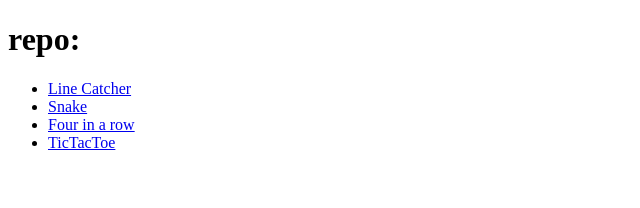
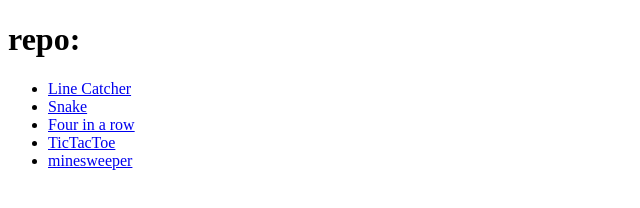
Before and after one commit to halvis82/halvis82.github.io, a plain HTML site: page index.html in a window 1280 px wide. Shown: the whole page, without its empty margins (0-640 px from the left). Drawn offline with Linux system fonts and the light colour scheme.

Commit message:
Update index.html

```diff
--- a/index.html
+++ b/index.html
@@ -12,6 +12,7 @@
         <li><a href="./Snake">Snake</a></li>
         <li><a href="./FourInARow">Four in a row</a></li>
         <li><a href="./TicTacToe">TicTacToe</a></li>
+        <li><a href="./minesweeper">minesweeper</a></li>
     </ul>
 </body>
 </html>
```
